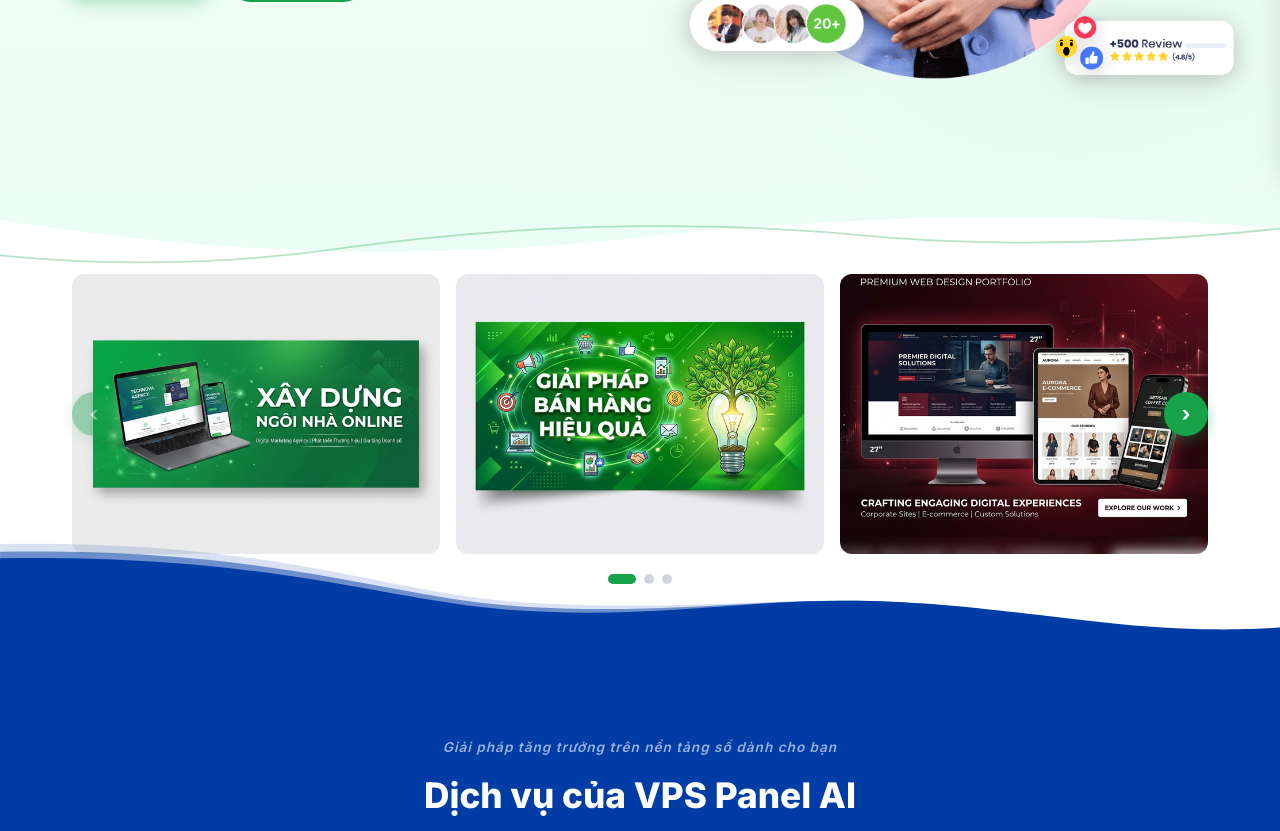
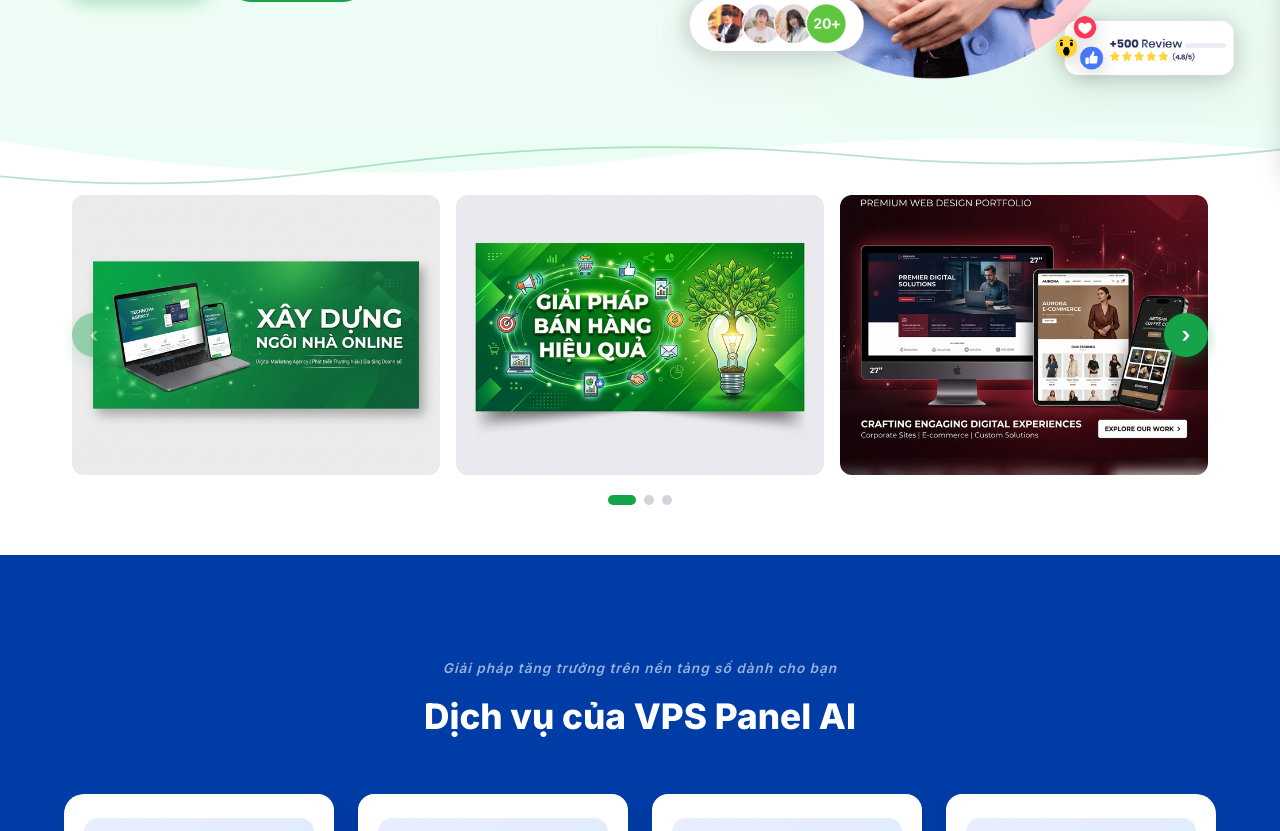
Before and after one commit to nguyenlehai-dev/hybrid-saas, a Next.js app in the folder frontend/: page / in a window 1280 px wide. Shown: the part 620-1451 px from the top of the page. Built offline with nearby package versions, Linux system fonts and the light colour scheme.

Commit message:
style: pull carousel up into hero with negative margin

```diff
--- a/frontend/src/app/page.tsx
+++ b/frontend/src/app/page.tsx
@@ -474,7 +474,7 @@
       )}
 
       {/* ══════ BANNER CAROUSEL SECTION — DIWE Style ══════ */}
-      <section style={{ padding: "0 0 50px", background: "#fff", position: "relative" }}>
+      <section style={{ padding: "0 0 50px", background: "#fff", position: "relative", marginTop: -80, zIndex: 10 }}>
         {/* Green swoosh curve from hero */}
         <svg viewBox="0 0 1440 80" style={{ display: "block", width: "100%", marginTop: -1 }} preserveAspectRatio="none">
           <path d="M0,0 L0,20 Q360,80 720,40 Q1080,0 1440,30 L1440,0 Z" fill="#ecfdf5" />
```
